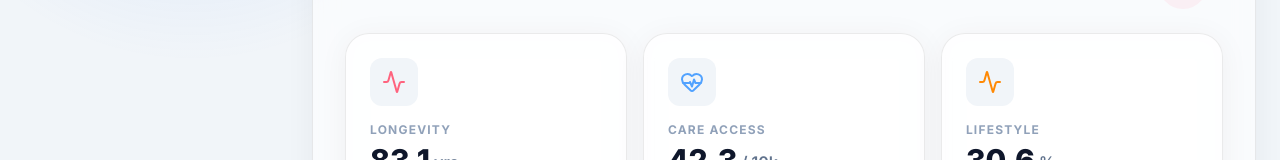
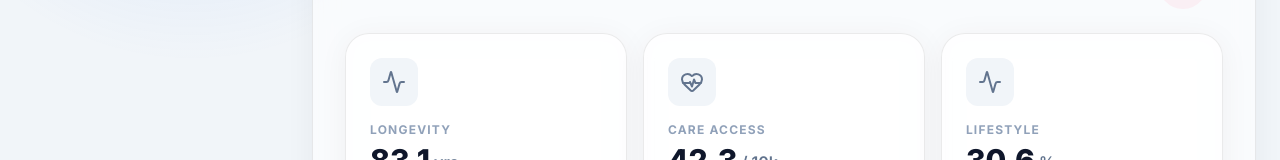
Before and after one commit to mirek-ai/settleradarweb, a Next.js app: page /country/australia in a window 1280 px wide. Shown: the part 3028-3188 px from the top of the page. Built offline with nearby package versions, Linux system fonts and the light colour scheme.

Commit message:
style(ui): Usuniecie sztywnych kolorow z ikon Health, aby zunifikowac je z Quick Facts (szare domyslnie, kolorowe na hover)

```diff
--- a/src/app/country/[slug]/page.tsx
+++ b/src/app/country/[slug]/page.tsx
@@ -679,7 +679,7 @@ export default async function CountryPage({ params }: { params: Promise<{ slug:
                 {life_expectancy != null && (
                   <div className="w-full sm:w-[calc(50%-0.5rem)] lg:w-[calc(33.333%-0.67rem)] glass-panel p-6 rounded-3xl hover:-translate-y-1 hover:shadow-xl transition-all duration-300 border border-white/20 group">
                     <div className="w-12 h-12 rounded-xl bg-slate-100 dark:bg-slate-800 text-slate-500 group-hover:bg-rose-500/10 group-hover:text-rose-500 flex items-center justify-center mb-4 group-hover:scale-110 transition-all">
-                      <Activity className="w-6 h-6 text-rose-400" />
+                      <Activity className="w-6 h-6" />
                     </div>
                     <div className="text-xs font-bold text-slate-400 uppercase tracking-widest mb-1">Longevity</div>
                     <div className="text-3xl font-extrabold text-slate-900 dark:text-white flex items-end gap-1">
@@ -696,7 +696,7 @@ export default async function CountryPage({ params }: { params: Promise<{ slug:
                 {doctors != null && (
                   <div className="w-full sm:w-[calc(50%-0.5rem)] lg:w-[calc(33.333%-0.67rem)] glass-panel p-6 rounded-3xl hover:-translate-y-1 hover:shadow-xl transition-all duration-300 border border-white/20 group">
                     <div className="w-12 h-12 rounded-xl bg-slate-100 dark:bg-slate-800 text-slate-500 group-hover:bg-blue-500/10 group-hover:text-blue-500 flex items-center justify-center mb-4 group-hover:scale-110 transition-all">
-                      <HeartPulse className="w-6 h-6 text-blue-400" />
+                      <HeartPulse className="w-6 h-6" />
                     </div>
                     <div className="text-xs font-bold text-slate-400 uppercase tracking-widest mb-1">Care Access</div>
                     <div className="text-3xl font-extrabold text-slate-900 dark:text-white flex items-end gap-1">
@@ -713,7 +713,7 @@ export default async function CountryPage({ params }: { params: Promise<{ slug:
                 {out_of_pocket != null && (
                   <div className="w-full sm:w-[calc(50%-0.5rem)] lg:w-[calc(33.333%-0.67rem)] glass-panel p-6 rounded-3xl hover:-translate-y-1 hover:shadow-xl transition-all duration-300 border border-white/20 group">
                     <div className="w-12 h-12 rounded-xl bg-slate-100 dark:bg-slate-800 text-slate-500 group-hover:bg-amber-500/10 group-hover:text-amber-500 flex items-center justify-center mb-4 group-hover:scale-110 transition-all">
-                      <Landmark className="w-6 h-6 text-amber-400" />
+                      <Landmark className="w-6 h-6" />
                     </div>
                     <div className="text-xs font-bold text-slate-400 uppercase tracking-widest mb-1">Health Cost</div>
                     <div className="text-3xl font-extrabold text-slate-900 dark:text-white flex items-end gap-1">
@@ -730,7 +730,7 @@ export default async function CountryPage({ params }: { params: Promise<{ slug:
                 {obesity != null && (
                   <div className="w-full sm:w-[calc(50%-0.5rem)] lg:w-[calc(33.333%-0.67rem)] glass-panel p-6 rounded-3xl hover:-translate-y-1 hover:shadow-xl transition-all duration-300 border border-white/20 group">
                     <div className="w-12 h-12 rounded-xl bg-slate-100 dark:bg-slate-800 text-slate-500 group-hover:bg-orange-500/10 group-hover:text-orange-500 flex items-center justify-center mb-4 group-hover:scale-110 transition-all">
-                      <Activity className="w-6 h-6 text-orange-400" />
+                      <Activity className="w-6 h-6" />
                     </div>
                     <div className="text-xs font-bold text-slate-400 uppercase tracking-widest mb-1">Lifestyle</div>
                     <div className="text-3xl font-extrabold text-slate-900 dark:text-white flex items-end gap-1">
```
